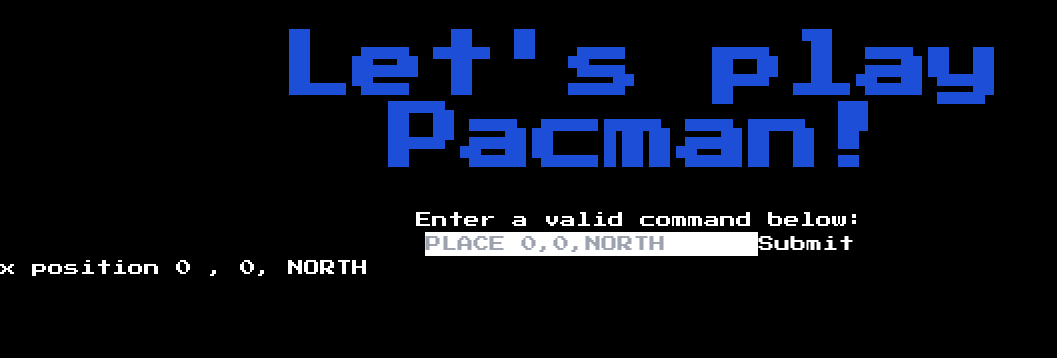
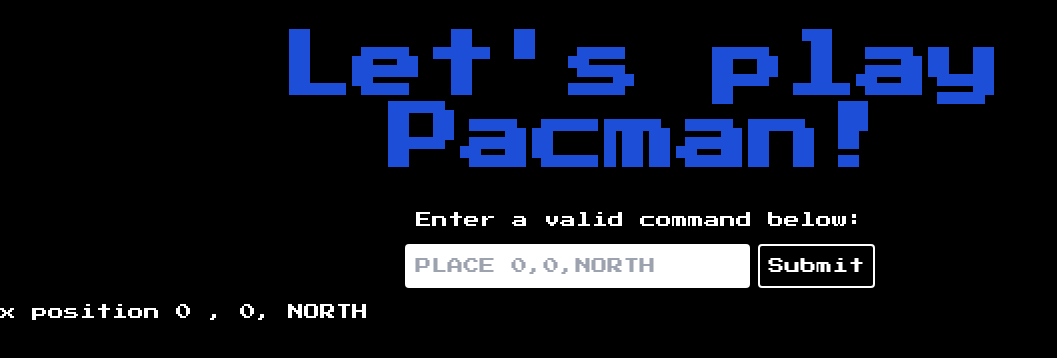
Before and after one commit to l-jdavies/pacman, a Next.js app: page / in a window 1280 px wide. Shown: the top 358 px of the page, without its empty margins (0-1057 px from the left). Built offline with nearby package versions, Linux system fonts and the light colour scheme.

Commit message:
Update path in config to include forms dir

```diff
--- a/tailwind.config.js
+++ b/tailwind.config.js
@@ -4,6 +4,7 @@
     './src/pages/**/*.{js,ts,jsx,tsx,mdx}',
     './src/components/**/*.{js,ts,jsx,tsx,mdx}',
     './src/app/**/*.{js,ts,jsx,tsx,mdx}',
+    './src/forms/**/*.{js,ts,jsx,tsx,mdx}',
   ],
   theme: {
     extend: {
```
